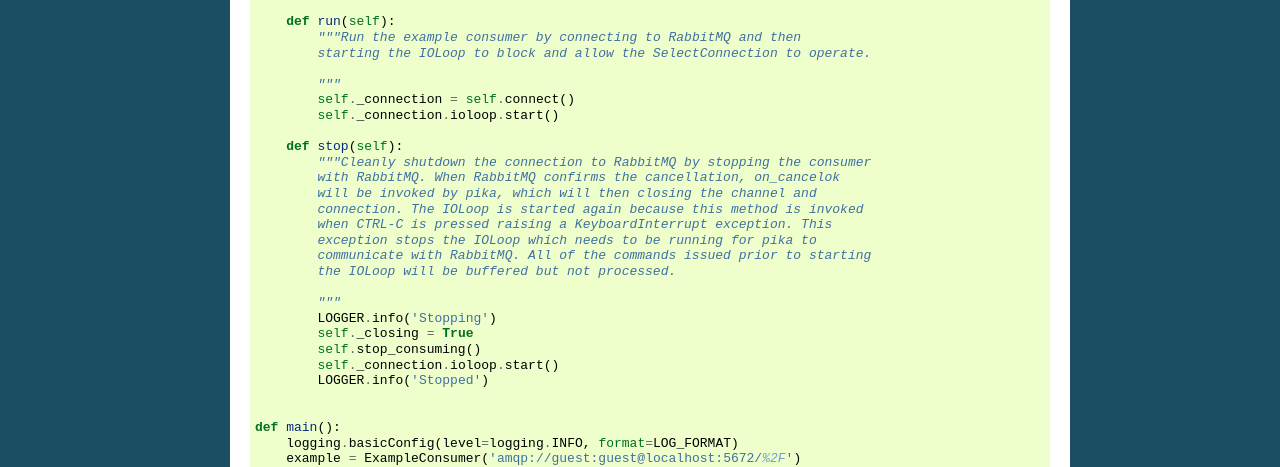
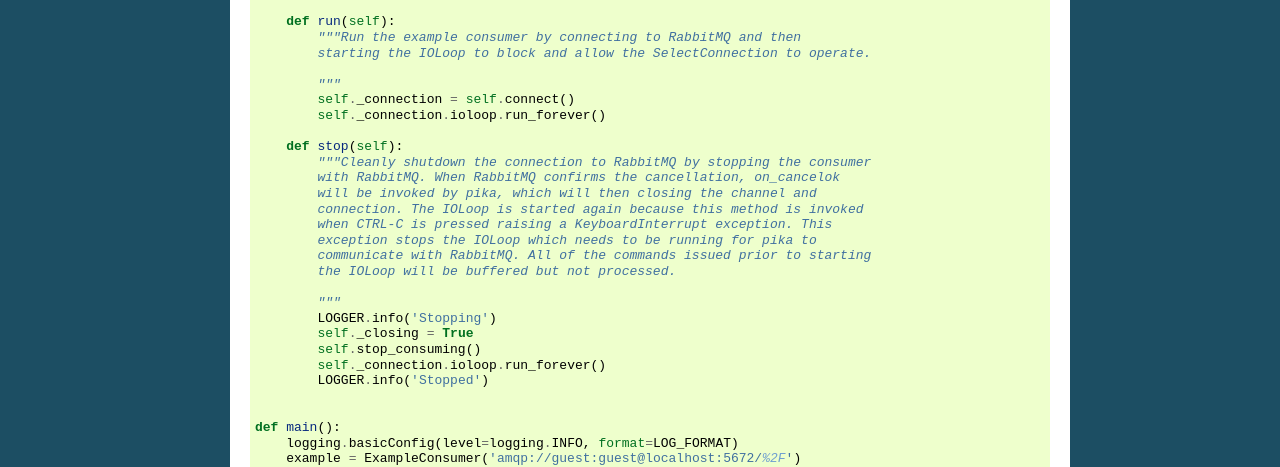
Before and after one commit to pika/pika, a Sphinx documentation site: the page built from docs/examples/asyncio_consumer.rst, in a window 1280 px wide and 900 px high, scrolled down 4835 px. Shown: the part 195-662 px from the top of the window. Built offline with Sphinx 7.4.7, drawn with Linux system fonts in a browser that asks for light colours.

Commit message:
In asyncio_consumer.rst example, call self._connection.ioloop.run_forever() instead of self._connection.ioloop.start(), since BaesConnection now exposes the native loop properly.

```diff
--- a/docs/examples/asyncio_consumer.rst
+++ b/docs/examples/asyncio_consumer.rst
@@ -321,7 +321,7 @@ consumer.py::
 
             """
             self._connection = self.connect()
-            self._connection.ioloop.start()
+            self._connection.ioloop.run_forever()
 
         def stop(self):
             """Cleanly shutdown the connection to RabbitMQ by stopping the consumer
@@ -337,7 +337,7 @@ consumer.py::
             LOGGER.info('Stopping')
             self._closing = True
             self.stop_consuming()
-            self._connection.ioloop.start()
+            self._connection.ioloop.run_forever()
             LOGGER.info('Stopped')
 
 
```
